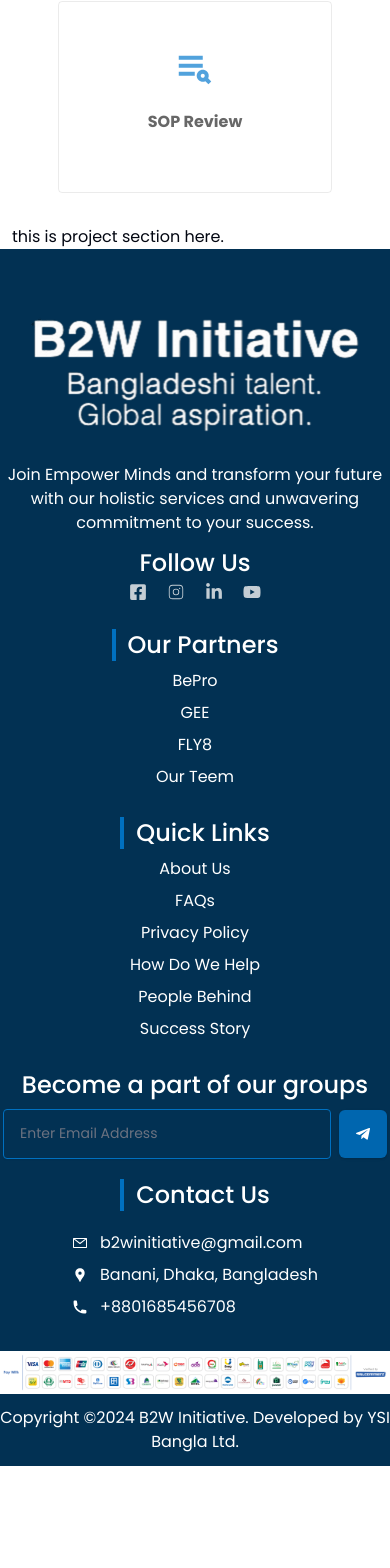
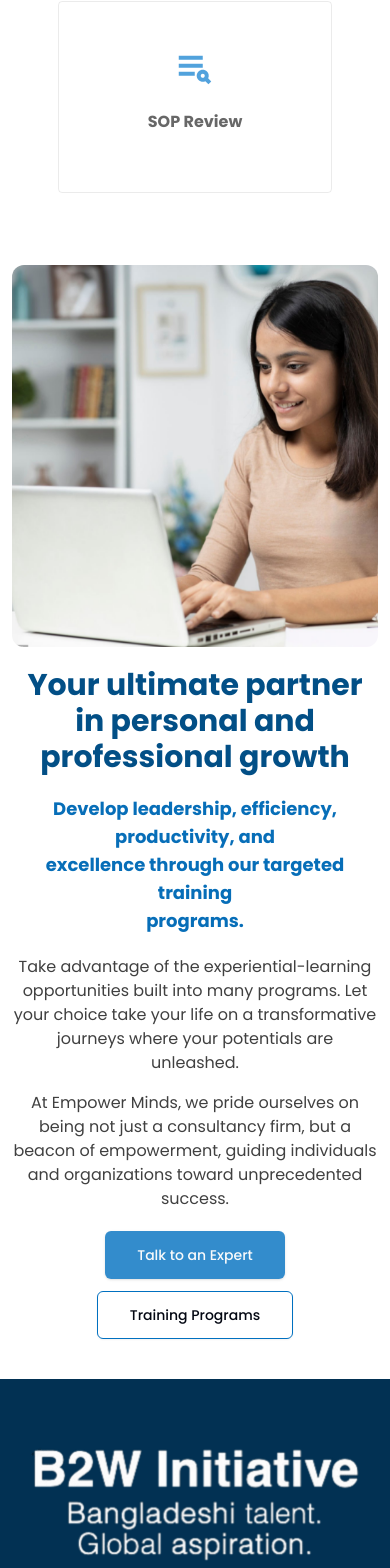
Before and after one commit to wpseemol/b2wi-development, a Next.js app: page / in a window 390 px wide. Shown: the part 1868-3436 px from the top of the page. Before the commit the page ends 3334 px from the top, so only its background shows below. Built offline with nearby package versions, Linux system fonts and the light colour scheme.

Commit message:
project section mobile view ready

```diff
--- a/app/_components/main/project-section.tsx
+++ b/app/_components/main/project-section.tsx
@@ -1,7 +1,63 @@
+import { Button } from '@/components/ui/button';
+import Image from 'next/image';
+
 export default function ProjectSection() {
     return (
-        <section className="container mx-auto md:px-2 px-3">
-            this is project section here.
+        <section
+            className="container mx-auto md:px-2 px-3 flex
+        justify-center items-center lg:flex-nowrap flex-wrap md:gap-10 gap-5 py-10">
+            <div className="md:w-1/2 flex justify-end">
+                <figure className="xl:w-[36rem]">
+                    <Image
+                        src="/images/Working-Student.png"
+                        width={515}
+                        height={537}
+                        alt="Project image"
+                        className="w-full h-auto rounded-xl"
+                    />
+                </figure>
+            </div>
+            <div className="md:w-1/2 space-y-5">
+                <h2 className="sm:text-4xl text-3xl font-bold text-[#024f86] sm:text-left text-center">
+                    Your ultimate partner in
+                    <br className="hidden sm:block" /> personal and professional{' '}
+                    <br className="hidden sm:block" /> growth
+                </h2>
+                <h3 className="text-lg font-semibold text-[#076eb8] sm:text-left text-center">
+                    Develop leadership, efficiency, productivity, and <br />{' '}
+                    excellence through our targeted training <br /> programs.
+                </h3>
+                <div className="text-neutral-700 -space-y-2 xl:w-[38rem] sm:text-left text-center">
+                    <p>
+                        Take advantage of the experiential-learning
+                        opportunities built into many programs. Let your choice
+                        take your life on a transformative journeys where your
+                        potentials are unleashed.
+                    </p>
+                    <br />
+                    <p>
+                        {' '}
+                        At Empower Minds, we pride ourselves on being not just a
+                        consultancy firm, but a beacon of empowerment, guiding
+                        individuals and organizations toward unprecedented
+                        success.
+                    </p>
+                </div>
+                <div className=" flex flex-wrap justify-center items-center gap-3 w-fit">
+                    <Button
+                        size="lg"
+                        variant="default"
+                        className="bg-primaryColor/80 h-12 hover:bg-primaryColor/85 mx-auto w-fit">
+                        Talk to an Expert
+                    </Button>
+                    <Button
+                        size="lg"
+                        variant="outline"
+                        className="border-primaryColor h-12 hover:bg-[#005694] hover:text-neutral-50">
+                        Training Programs
+                    </Button>
+                </div>
+            </div>
         </section>
     );
 }
```
